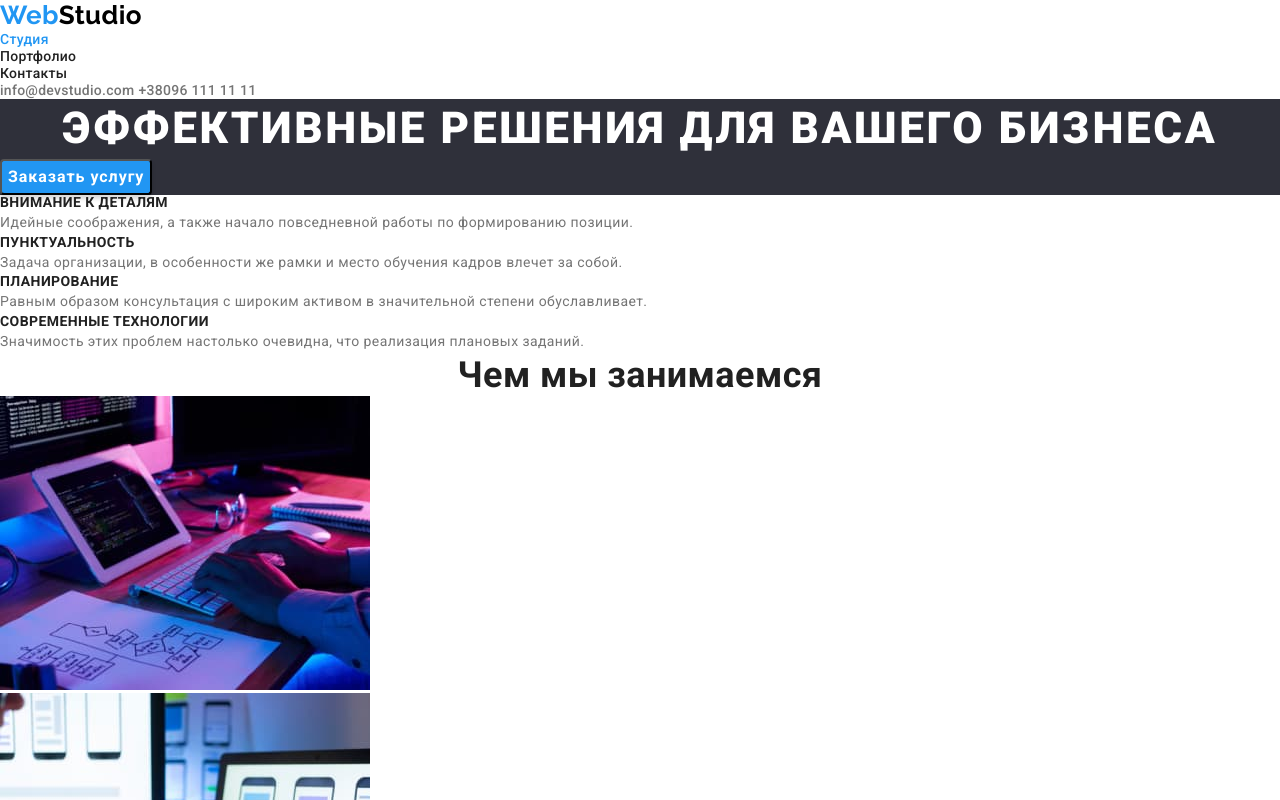
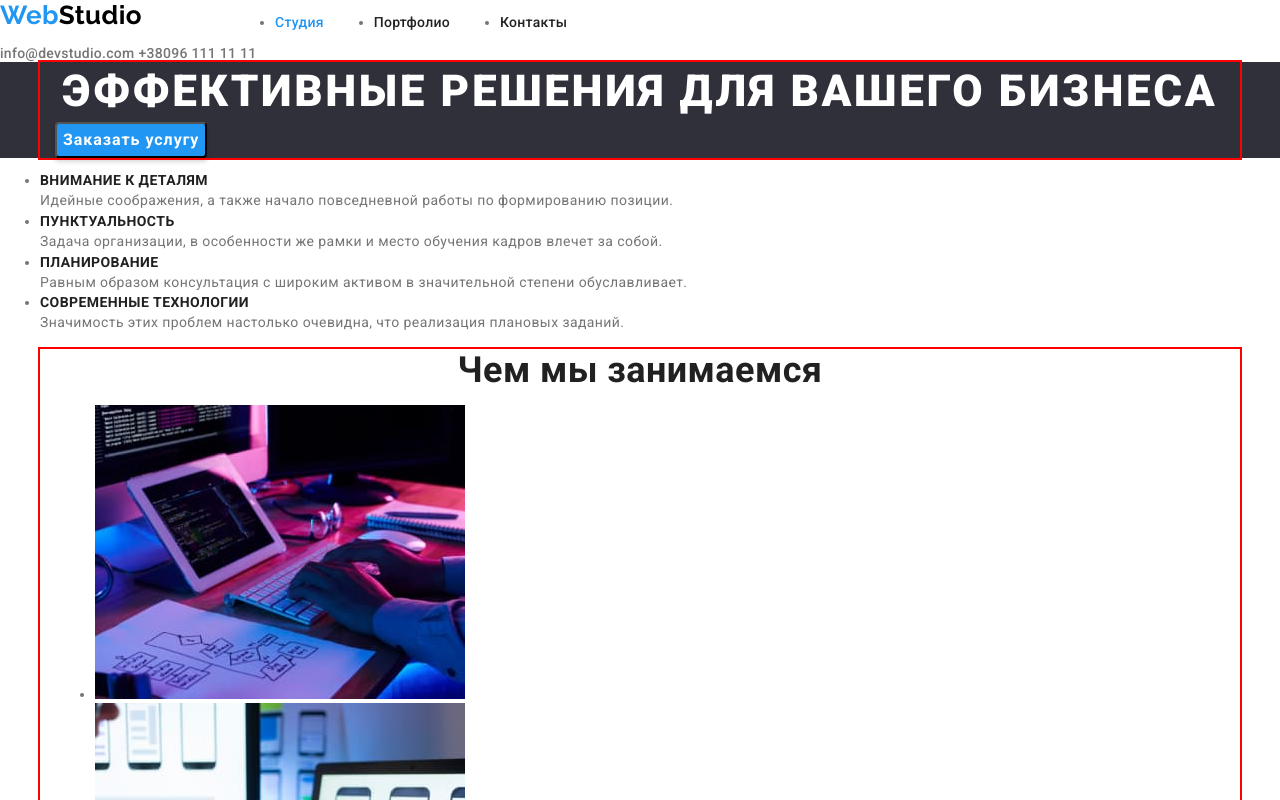
Before and after one commit to SvetlanaPopenko/goit-markup-hw-03, a plain HTML site: page index.html in a window 1280 px wide. Shown: the top 800 px of the page. Drawn offline with nearby package versions, Linux system fonts and the light colour scheme.

Commit message:
Update styles.css

```diff
--- a/css/styles.css
+++ b/css/styles.css
@@ -19,12 +19,6 @@ body {
 }
 
 /* Reset styles */
-.link {
-  text-decoration: none;
-  color: currentColor;
-  line-height: 1.71;
-}
-
 h1,
 h2,
 h3,
@@ -35,25 +29,53 @@ p {
   margin: 0;
 }
 
-ul {
+.link {
+  text-decoration: none;
+  color: currentColor;
+  line-height: 1.71;
+}
+
+.list {
 list-style: none;
 padding: 0;
 margin: 0;
 }
 
+.container {
+  width: 1200px;
+  padding-left: 15px;
+  padding-right: 15px;
+  margin-left: auto;
+  margin-right: auto;
+  outline: 2px solid red;
+}
 
 /* Header section*/
 
+.header-nav {
+  display: flex;
+  margin-right: auto;
+}
+
+.header-container {
+  display: flex;
+}
 .logo {
   font-family: var(--secondary-font);
   font-weight: 700;
   font-size: 26px;
   line-height: 1.19;
   color: var(--accent-color);
+  margin-right: 93px;
 }
 .logo-header {
   color: var(--logo-color);
 }
+
+  .header-list {
+display: flex;
+  }
+
 .header-link,
 .header-mail,
 .header-phone {
@@ -63,12 +85,14 @@ margin: 0;
 }
 .header-link {
   color: var(--title-text-color);
+  margin-right: 50px;
 }
 .header-link-current {
   color: var(--accent-color);
   line-height: 1.14;
   letter-spacing: 0.02em;
   font-weight: 500;
+  margin-right: 50px;
 }
 
 .header-link:hover,
```
